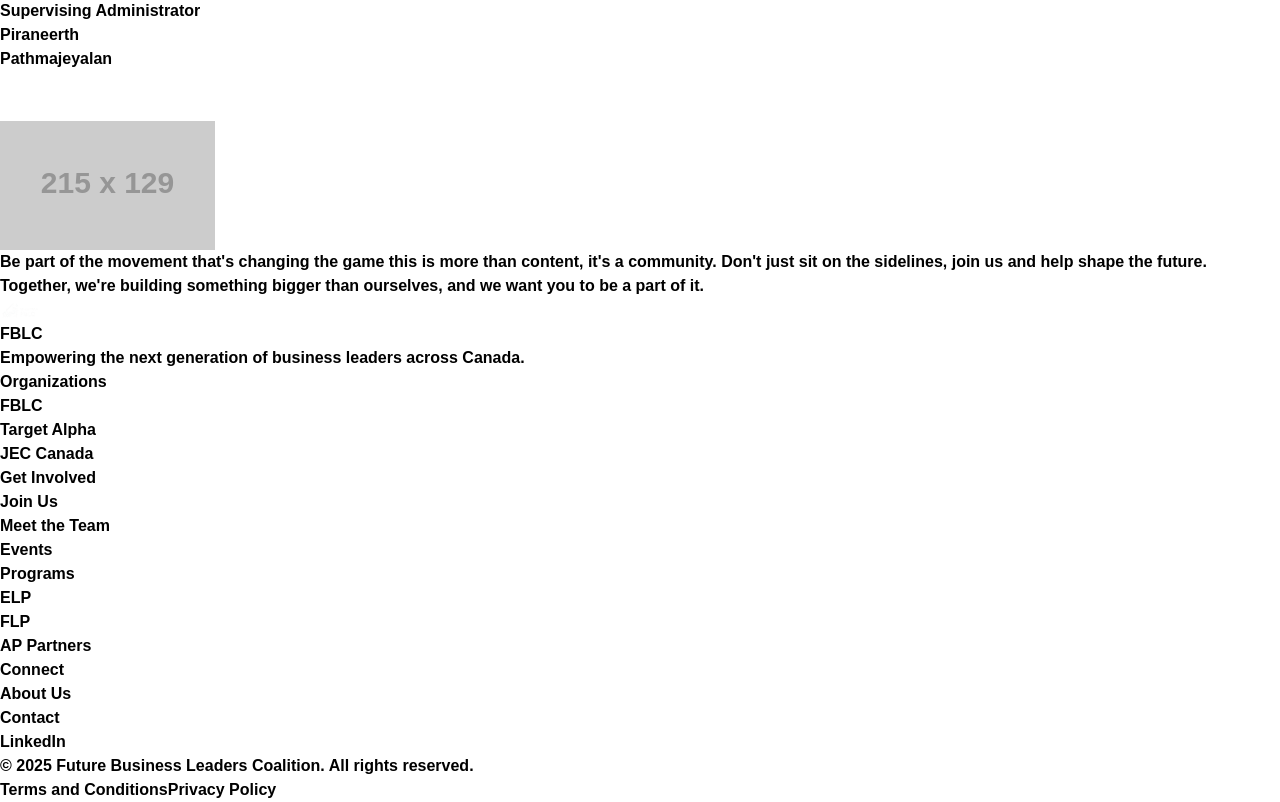
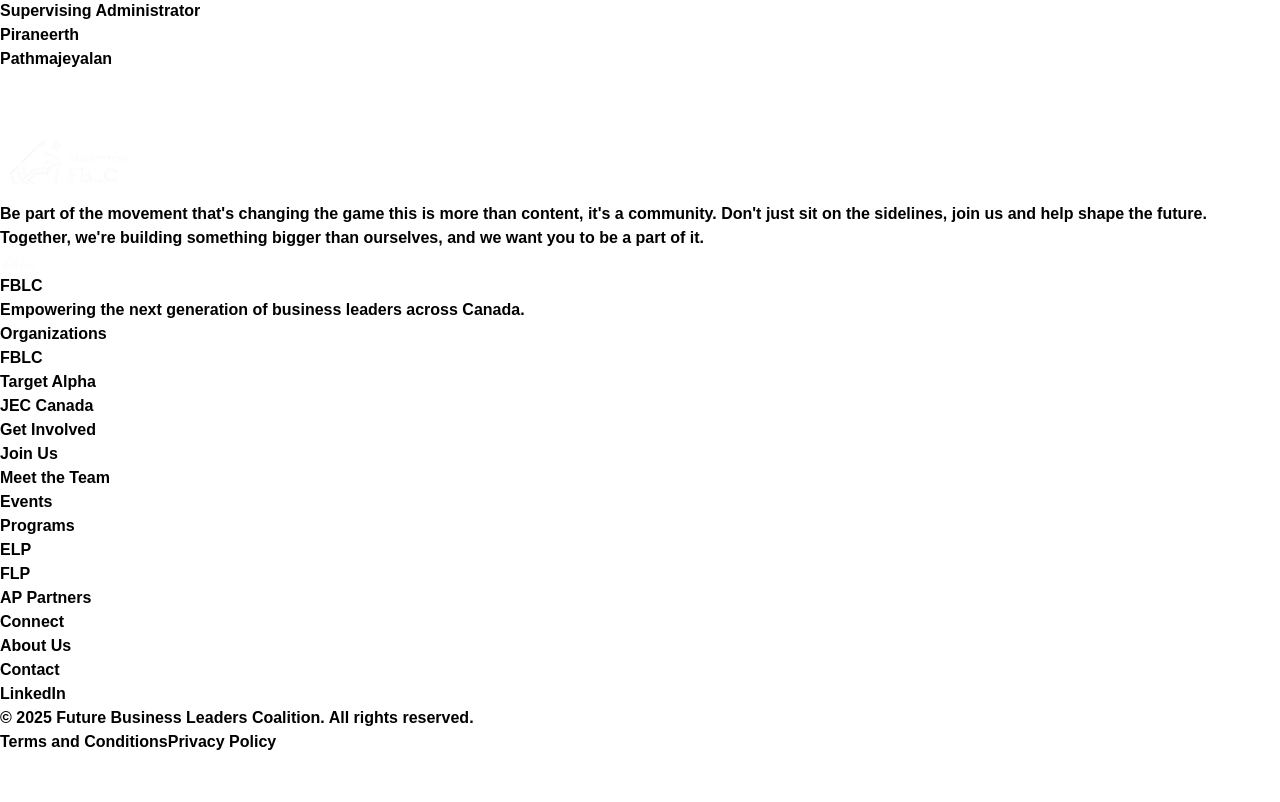
Before and after one commit to Sidak08/FBLC, a Next.js app in the folder website/apps/web/: page /academic-programming in a window 1280 px wide. Shown: the part 8200-9002 px from the top of the page. After the commit the page ends 8954 px from the top, so only its background shows below. Built offline with nearby package versions, Linux system fonts and the light colour scheme; a web font is replaced by a local one.

Commit message:
fixed Recruitment Exec pictures & added FBLC logo

```diff
--- a/website/apps/web/app/academic-programming/page.tsx
+++ b/website/apps/web/app/academic-programming/page.tsx
@@ -376,7 +376,7 @@
         <div className="w-full max-w-4xl flex flex-col sm:flex-row items-center gap-6 sm:gap-8 lg:gap-12 min-h-[12rem] sm:min-h-[16rem]">
           {/* Footer Image */}
           <img
-            src="https://placehold.co/215x129"
+            src="FBLC Logo.svg"
             alt="Footer Logo"
             className="w-40 sm:w-48 lg:w-52 h-24 sm:h-28 lg:h-32 object-cover rounded-xl flex-shrink-0"
           />
```
Also changed, not shown: website/apps/web/public/team/team-data.json (+5 -5 lines).
